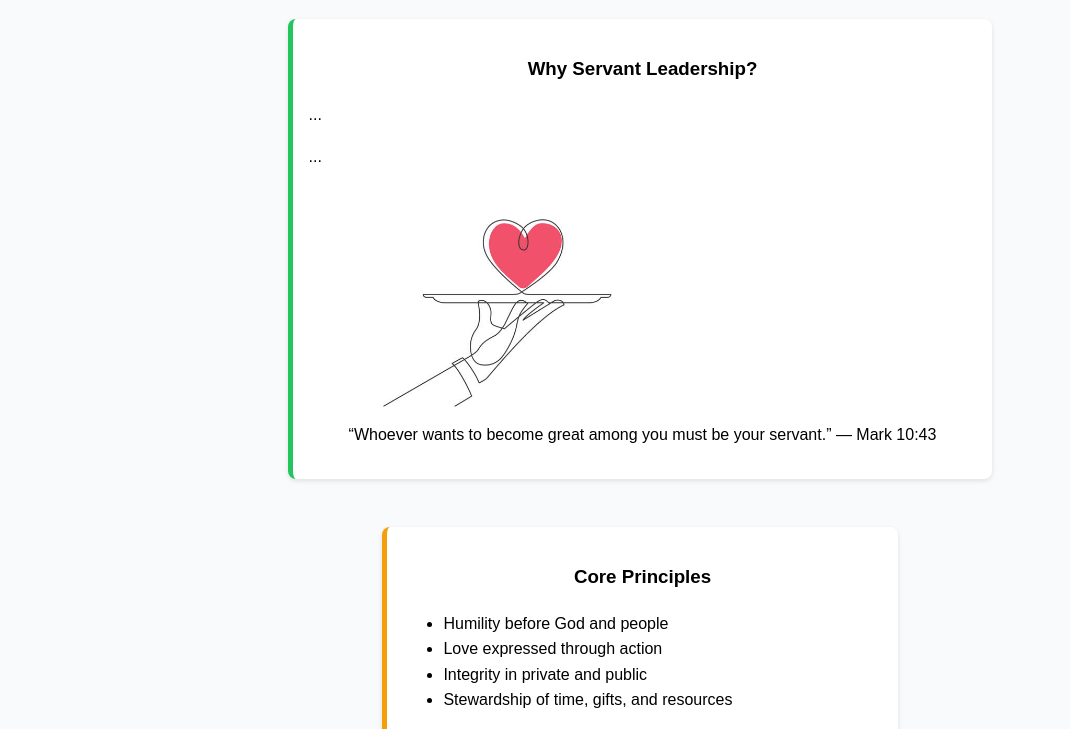
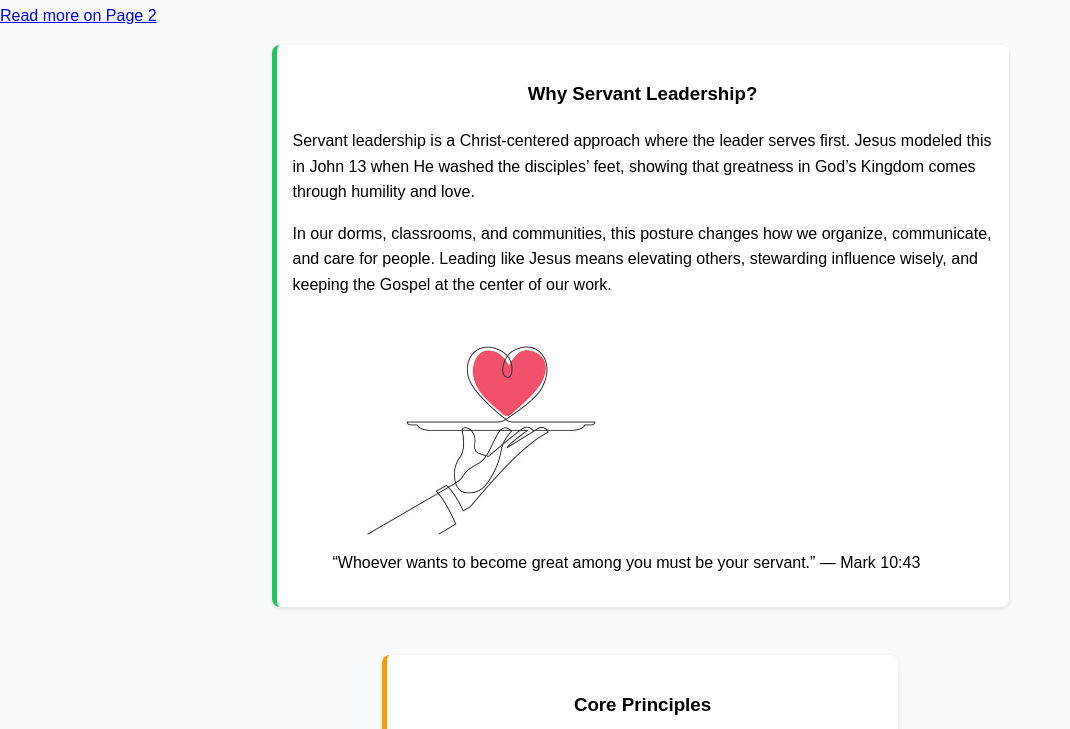
Before and after one commit to nehnasebeer/week-3, a plain HTML site: page index.html in a window 1280 px wide. Shown: the part 175-904 px from the top of the page, without its empty margins (0-1070 px from the left). Drawn offline with Linux system fonts and the light colour scheme.

Commit message:
Add skip link, main landmark, improved nav, and accessible structure to index.html

```diff
--- a/index.html
+++ b/index.html
@@ -1,29 +1,43 @@
 <!DOCTYPE html>
 <html lang="en">
 <head>
-  <meta charset="UTF-8">
-  <meta name="viewport" content="width=device-width, initial-scale=1.0">
+  <meta charset="UTF-8" />
+  <meta name="viewport" content="width=device-width, initial-scale=1" />
   <title>Servant Leadership</title>
-  <link rel="stylesheet" href="css/style.css">
+  <link rel="stylesheet" href="css/style.css" />
+  <meta name="description" content="Servant leadership: following Jesus by serving first. Core principles, first steps, and campus practices." />
 </head>
 <body>
+  <a class="skip-link" href="#main">Skip to main content</a>
+
   <header class="page-header">
     <h1>Servant Leadership</h1>
     <h2>Following Jesus by Serving First</h2>
-  <nav>
+
+    <nav aria-label="Primary">
       <a href="page2.html">Read more on Page 2</a>
     </nav>
   </header>
 
-<main class="flex container">
+  <main id="main" class="flex container">
     <section id="intro" class="content-section card" aria-labelledby="intro-title">
       <h3 id="intro-title">Why Servant Leadership?</h3>
-    <p>...</p>
-    <p>...</p>
+      <p>
+        Servant leadership is a Christ-centered approach where the leader serves first.
+        Jesus modeled this in John 13 when He washed the disciples’ feet, showing that
+        greatness in God’s Kingdom comes through humility and love.
+      </p>
+      <p>
+        In our dorms, classrooms, and communities, this posture changes how we organize,
+        communicate, and care for people. Leading like Jesus means elevating others,
+        stewarding influence wisely, and keeping the Gospel at the center of our work.
+      </p>
       <figure>
-      <img src="images/istockphoto-1436935510-612x612.jpg"
+        <img
+          src="images/istockphoto-1436935510-612x612.jpg"
           alt="Hands holding a heart, representing Christ-like service and humility"
-           width="320">
+          width="320"
+        />
         <figcaption>“Whoever wants to become great among you must be your servant.” — Mark 10:43</figcaption>
       </figure>
     </section>
```
Lines whose indentation alone changed are shown as unchanged.
